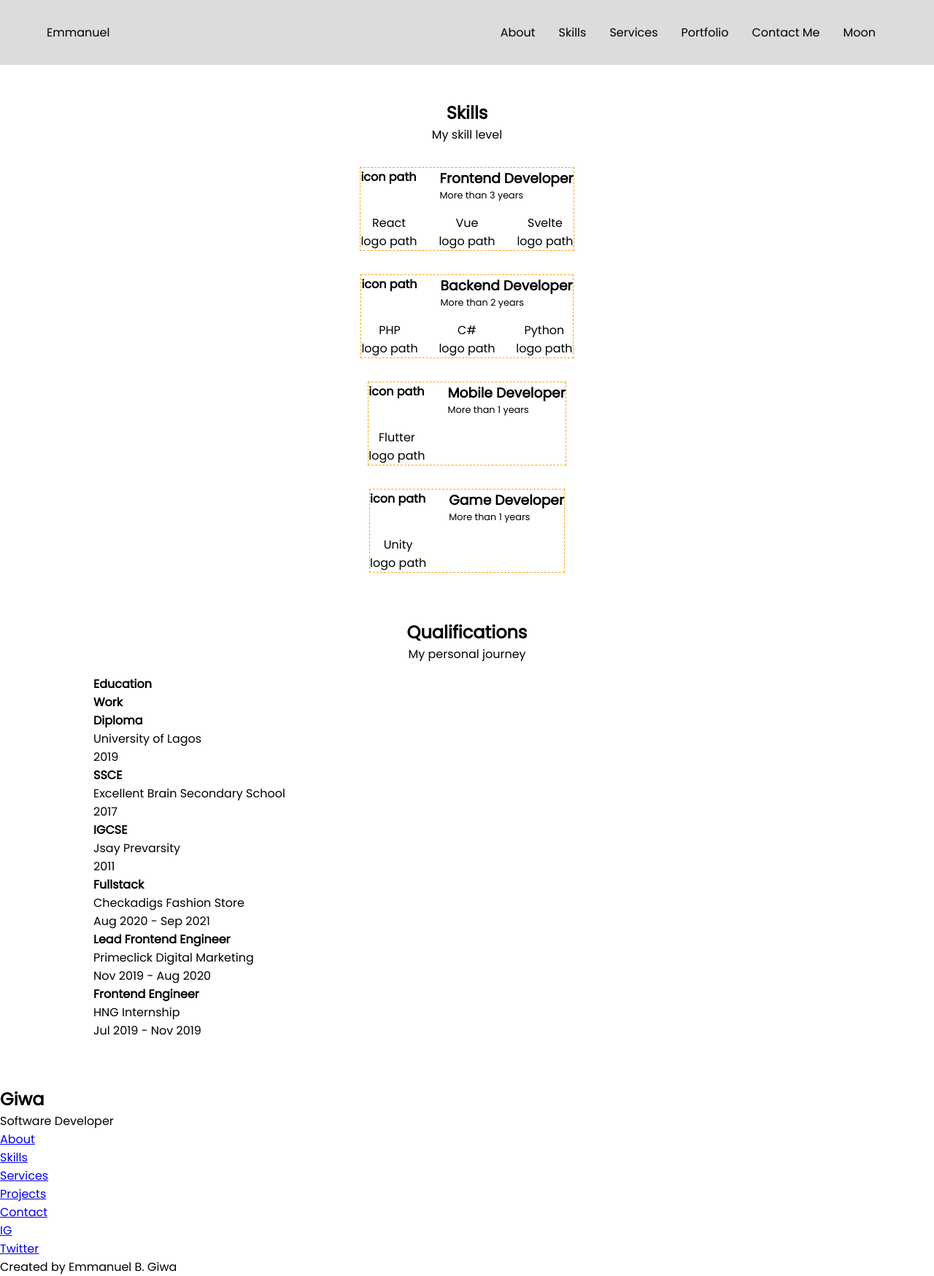
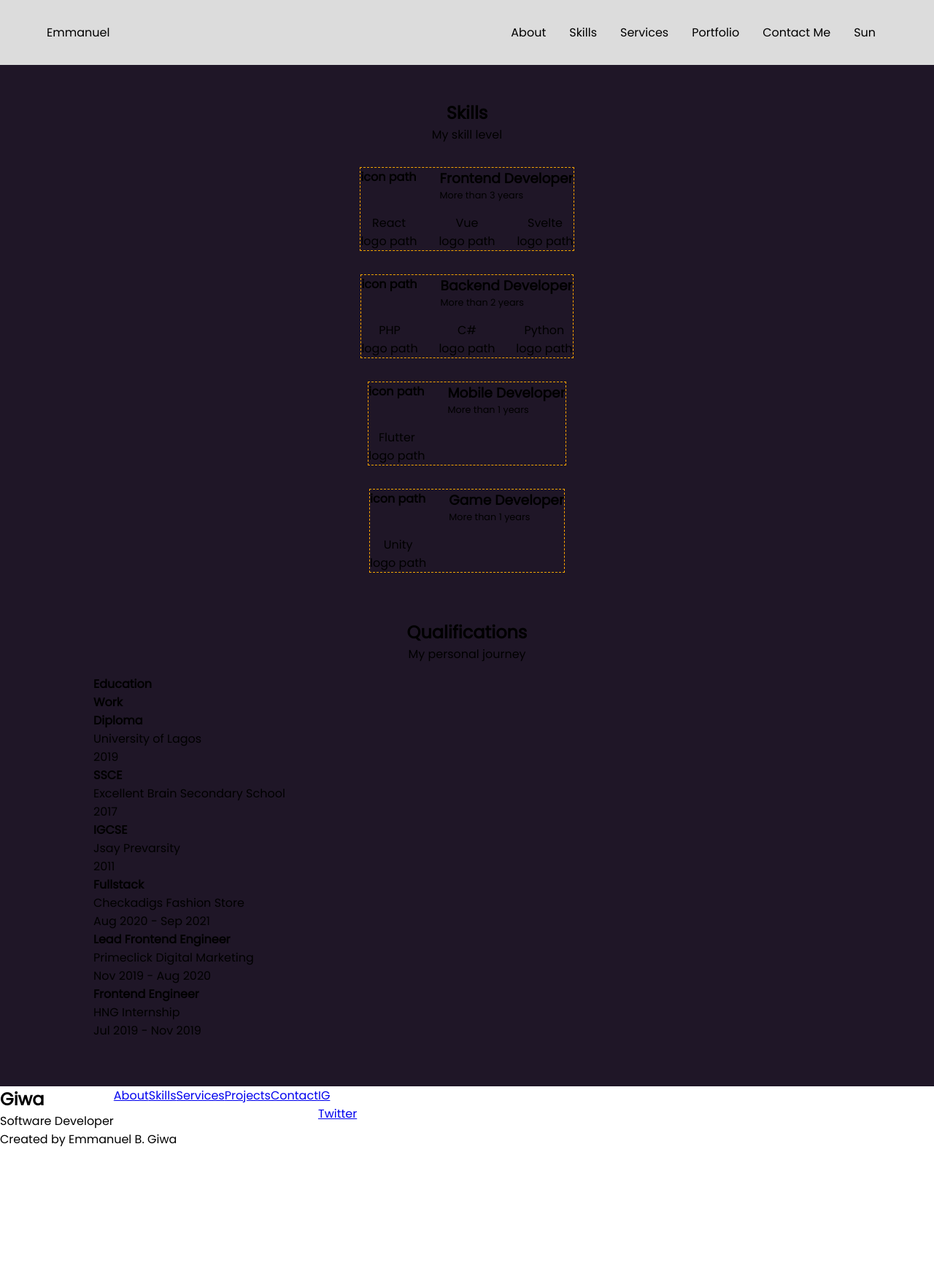
Before and after one commit to auleki/portfolio-ts, a React (Create React App) app: page /skills in a window 1280 px wide. Shown: the whole page at 73% size. After the commit the page ends 1574 px from the top, so only its background shows below. Built offline with nearby package versions, Linux system fonts and the light colour scheme.

Commit message:
theme toggle functional

```diff
--- a/src/App.tsx
+++ b/src/App.tsx
@@ -1,14 +1,19 @@
+import { useContext, useState } from 'react';
 import PageRoutes from './component/routes/PageRoutes';
 import Footer from './layout/Footer';
 import Navbar from './layout/Navbar';
+import { ThemeProvider } from 'styled-components'
+import { colors } from './component/constants';
+import { ThemeContext } from './contexts/ThemeContext';
 
 function App() {
+  const { darkTheme } = useContext(ThemeContext)
   return (
-    <>
+    <ThemeProvider theme={darkTheme ? colors.dark : colors.light}>
       <Navbar />
       <PageRoutes />
       <Footer />
-    </>
+    </ThemeProvider>
   );
 }
 
--- a/src/component/constants.ts
+++ b/src/component/constants.ts
@@ -2,19 +2,38 @@ import { BsMoonStars } from "react-icons/bs";
 
 const hueColor: number = 270;
 
+// export const colors = {
+//   // firstColor: `hsl(270%, 69%, 61%)`,
+//   firstColor: "#575757",
+//   firstColorsecond: `hsl(270%, 69%, 61%)`,
+//   firstColorAlt: `hsl(270%, 57%, 53%)`,
+//   firstColorLighter: `hsl(270%, 92%, 85%)`,
+//   titleColor: `hsl(270%, 8%, 15%)`,
+//   textColor: `hsl(270%, 8%, 45%)`,
+//   textColorLight: `hsl(270%, 8%, 65%)`,
+//   inputColor: `hsl(270%, 70%, 96%)`,
+//   bodyColor: `hsl(270%, 60%, 99%)`,
+//   containerColor: "#fff",
+//   scrollBarColor: `hsl(270%, 12%, 90%)`,
+//   scrollThumbColor: `hsl(270%, 12%, 80%)`,
+// };
+
 export const colors = {
-  firstColor: `hsl(${hueColor}, 69%, 61%)`,
-  firstColorsecond: `hsl(${hueColor}, 69%, 61%)`,
-  firstColorAlt: `hsl(${hueColor}, 57%, 53%)`,
-  firstColorLighter: `hsl(${hueColor}, 92%, 85%)`,
-  titleColor: `hsl(${hueColor}, 8%, 15%)`,
-  textColor: `hsl(${hueColor}, 8%, 45%)`,
-  textColorLight: `hsl(${hueColor}, 8%, 65%)`,
-  inputColor: `hsl(${hueColor}, 70%, 96%)`,
-  bodyColor: `hsl(${hueColor}, 60%, 99%)`,
-  containerColor: "#fff",
-  scrollBarColor: `hsl(${hueColor}, 12%, 90%)`,
-  scrollThumbColor: `hsl(${hueColor}, 12%, 80%)`,
+  dark: {
+    text: "#fff",
+    altText: "##736a7c",
+    body: "#1f1627",
+    footerBg: "##140e1b",
+    card: "##291d35",
+  },
+  light: {
+    text: "#140e1b",
+    purple: "#9c57e0",
+    altText: "##736a7c",
+    body: "##736a7c",
+    white: "#fff",
+    lightPurple: "#d9b6fc",
+  },
 };
 
 export const icons = {
--- a/src/component/styledComponents.ts
+++ b/src/component/styledComponents.ts
@@ -1,4 +1,5 @@
 import styled, { css } from "styled-components";
+import { colors } from "./constants";
 // import { colors } from "./constants";
 
 export const SHeader = styled.div(
@@ -31,6 +32,7 @@ export const SNavbar = styled.nav(
 
       li {
         padding: 1rem;
+        cursor: pointer;
         &:hover {
           color: crimson;
         }
@@ -58,8 +60,9 @@ export const SParagraph = styled.p(
 );
 
 export const PageContainer = styled.div(
-  () => css`
+  (props) => css`
     padding: 2rem 4rem;
+    background: ${props.theme.body};
     width: 100%;
     /* max-width: 768px; */
   `
@@ -170,6 +173,11 @@ export const SContact = styled.div(
 
 export const SFooter = styled.footer(
   () => css`
-    // TBS
+    background: ${colors.light.body};
+    .container,
+    .footerLinks {
+      display: flex;
+      list-style-type: none;
+    }
   `
 );
--- /dev/null
+++ b/src/contexts/ThemeContext.tsx
@@ -0,0 +1,16 @@
+import { createContext, useState } from "react"
+import { ThemeContextType, ThemeProviderProps } from "../global"
+
+export const ThemeContext = createContext({} as ThemeContextType)
+
+const ThemeContextProvider = ({ children }: ThemeProviderProps) => {
+  const [darkTheme, setDarkTheme] = useState<boolean>(true)
+
+  return (
+    <ThemeContext.Provider value={{ darkTheme, setDarkTheme }}>
+      {children}
+    </ThemeContext.Provider>
+  )
+}
+
+export default ThemeContextProvider
--- a/src/index.tsx
+++ b/src/index.tsx
@@ -3,12 +3,16 @@ import ReactDOM from 'react-dom';
 import './index.css';
 import App from './App';
 import { BrowserRouter as Router } from 'react-router-dom'
+import ThemeContextProvider from './contexts/ThemeContext';
+
 
 ReactDOM.render(
   <React.StrictMode>
-    <Router>
-      <App />
-    </Router>
+    <ThemeContextProvider>
+      <Router>
+        <App />
+      </Router>
+    </ThemeContextProvider>
   </React.StrictMode>,
   document.getElementById('root')
 );
--- a/src/layout/Navbar.tsx
+++ b/src/layout/Navbar.tsx
@@ -1,8 +1,16 @@
+import { useContext, useState } from "react"
 import { Link } from "react-router-dom"
 // import { icons } from "../component/constants"
 import { SNavbar } from "../component/styledComponents"
+import { ThemeContext } from "../contexts/ThemeContext"
 
 const Navbar = () => {
+  const { setDarkTheme, darkTheme } = useContext(ThemeContext)
+
+  function toggleTheme() {
+    setDarkTheme(!darkTheme)
+  }
+
   return (
     <SNavbar className="nav container">
       <Link to="/" className="nav__logo">
@@ -46,9 +54,9 @@ const Navbar = () => {
               Contact Me
             </Link>
           </li>
-          <li>
+          <li onClick={toggleTheme}>
             <span className="theme_switcher">
-              Moon
+              {darkTheme ? "Sun" : "Moon"}
             </span>
           </li>
         </ul>
```
Also changed, not shown: src/global.d.ts (+11 -0 lines), 1 other file (tests, documents, lock files or other folders).
